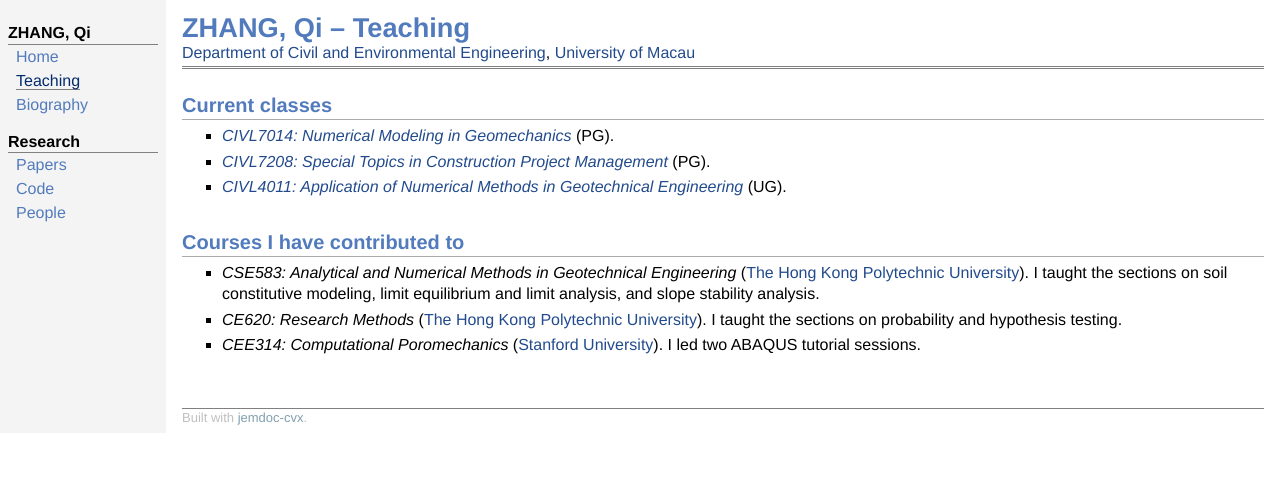
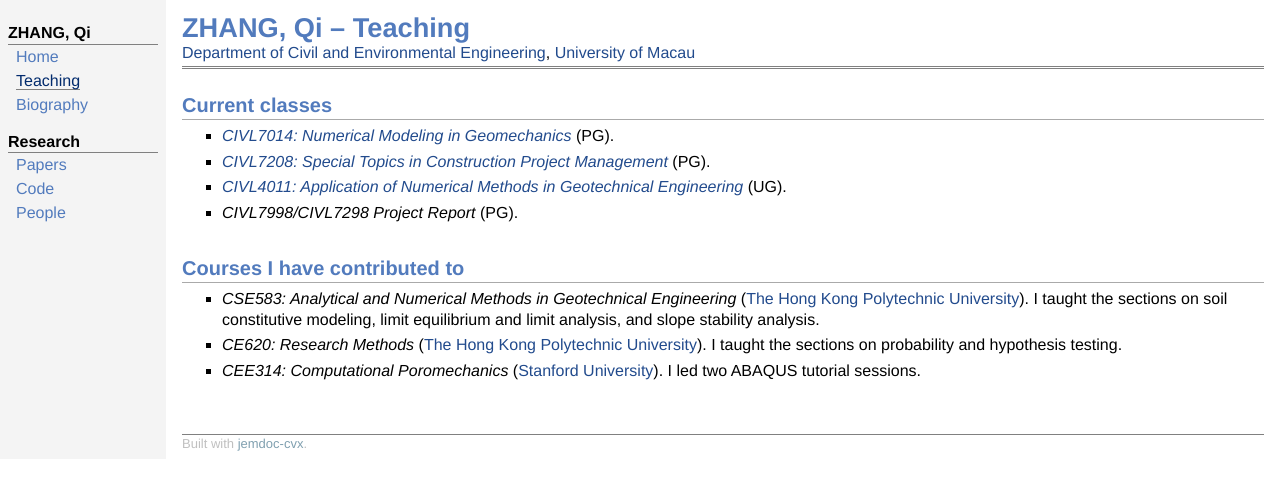
Before and after one commit to KeyJONE/keyjone.github.io, a plain HTML site: page docs/teaching.html in a window 1280 px wide. Drawn offline with Linux system fonts and the light colour scheme.

Commit message:
Add postgraduate Project Report course to Teaching

```diff
--- a/docs/teaching.html
+++ b/docs/teaching.html
@@ -37,6 +37,9 @@
 <li><p><i><a href="https://feg.um.edu.mo/cee/courses/bsccourses_from2021/" target="_blank" rel="noopener noreferrer">CIVL4011: Application of Numerical Methods in Geotechnical Engineering</a></i> (UG).
 </p>
 </li>
+<li><p><i>CIVL7998/CIVL7298 Project Report</i> (PG).
+</p>
+</li>
 </ul>
 <h2>Courses I have contributed to</h2>
 <ul>
```
Also changed, not shown: 1 other file.
